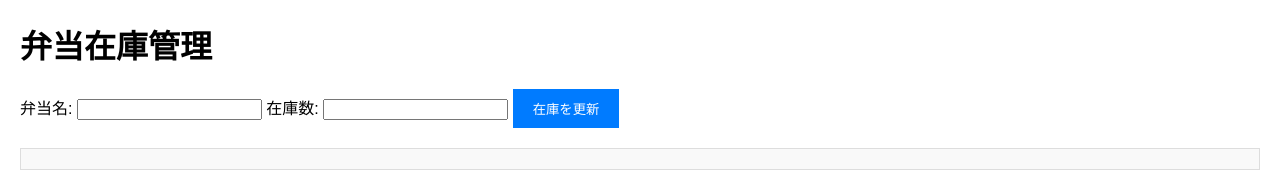
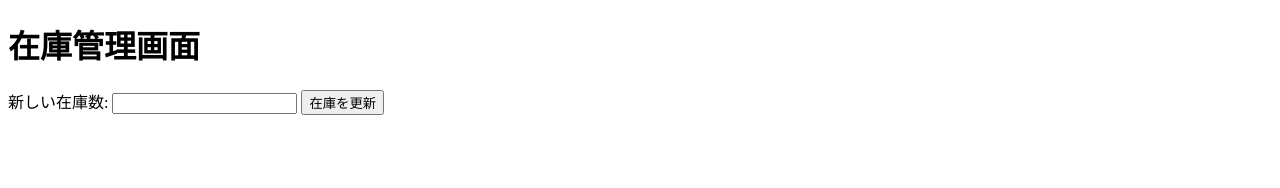
Before and after one commit to yttrium1/on_duty, a plain HTML site: page index.html in a window 1280 px wide. Drawn offline with Linux system fonts and the light colour scheme.

Commit message:
Update index.html

```diff
--- a/index.html
+++ b/index.html
@@ -1,52 +1,24 @@
 <!DOCTYPE html>
 <html lang="ja">
 <head>
-    <meta charset="UTF-8">
-    <meta name="viewport" content="width=device-width, initial-scale=1.0">
+    <meta charset="UTF-8" />
+    <meta name="viewport" content="width=device-width, initial-scale=1.0" />
     <title>弁当在庫管理</title>
-    <style>
-        body {
-            font-family: Arial, sans-serif;
-            margin: 20px;
-        }
-        form {
-            margin-top: 20px;
-        }
-        button {
-            padding: 10px 20px;
-            background-color: #007BFF;
-            color: white;
-            border: none;
-            cursor: pointer;
-        }
-        button:hover {
-            background-color: #0056b3;
-        }
-        #response {
-            margin-top: 20px;
-            padding: 10px;
-            background-color: #f9f9f9;
-            border: 1px solid #ddd;
-        }
-    </style>
 </head>
 <body>
-    <h1>弁当在庫管理</h1>
+    <h1>在庫管理画面</h1>
     <form id="setStockForm">
-        <label for="bentoName">弁当名:</label>
-        <input type="text" id="bentoName" required>
-        <label for="newStock">在庫数:</label>
-        <input type="number" id="newStock" required>
+        <label for="newStock">新しい在庫数:</label>
+        <input type="number" id="newStock" name="newStock" required />
         <button type="submit">在庫を更新</button>
     </form>
     <div id="response"></div>
 
     <script>
-        const serverUrl = 'https://688eca87-9817-447e-ac73-bfe4df7d0c85-00-2es7no9v6pfu4.sisko.replit.dev';
+        const serverUrl = 'https://688eca87-9817-447e-ac73-bfe4df7d0c85-00-2es7no9v6pfu4.sisko.replit.dev'; // あなたのReplit URLに置き換えてください
 
         document.getElementById('setStockForm').addEventListener('submit', async (event) => {
             event.preventDefault();
-            const bentoName = document.getElementById('bentoName').value;
             const newStock = document.getElementById('newStock').value;
 
             try {
@@ -55,14 +27,12 @@
                     headers: {
                         'Content-Type': 'application/json',
                     },
-                    body: JSON.stringify({
-                        bentoName,
-                        newStock: Number(newStock),
-                    }),
+                    body: JSON.stringify({ newStock: Number(newStock) }),
                 });
 
                 const data = await response.json();
                 document.getElementById('response').textContent = JSON.stringify(data, null, 2);
+
             } catch (error) {
                 document.getElementById('response').textContent = `エラー: ${error.message}`;
             }
```
